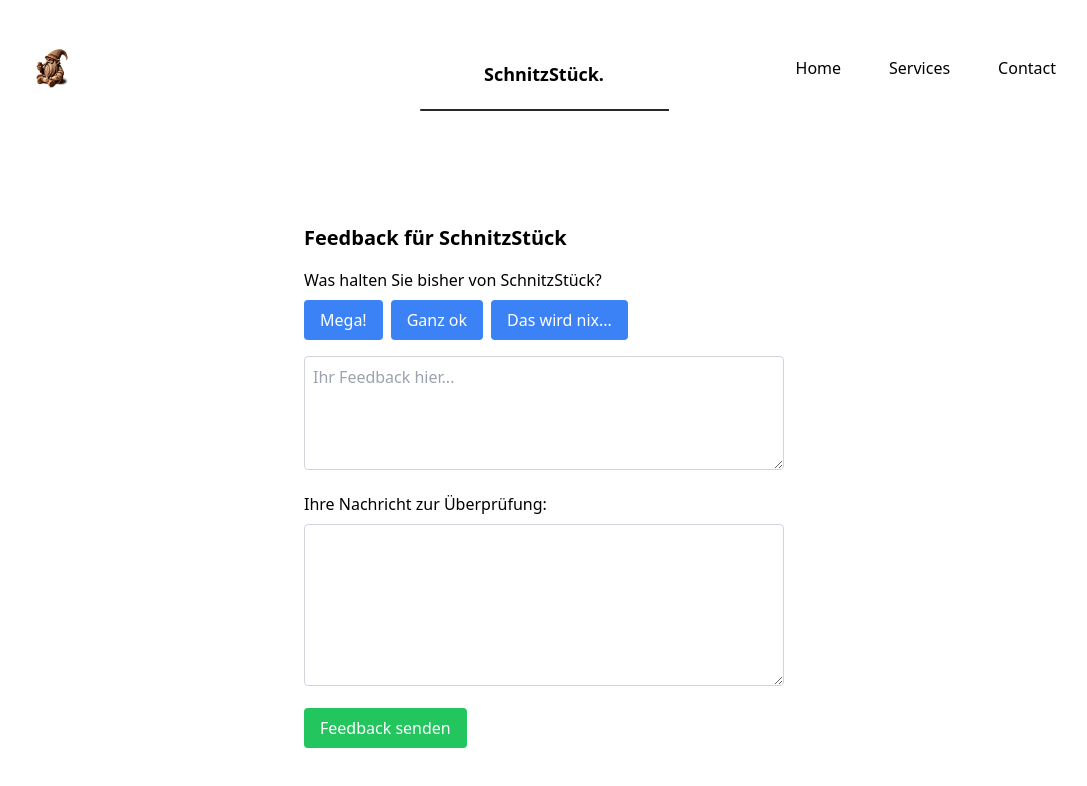
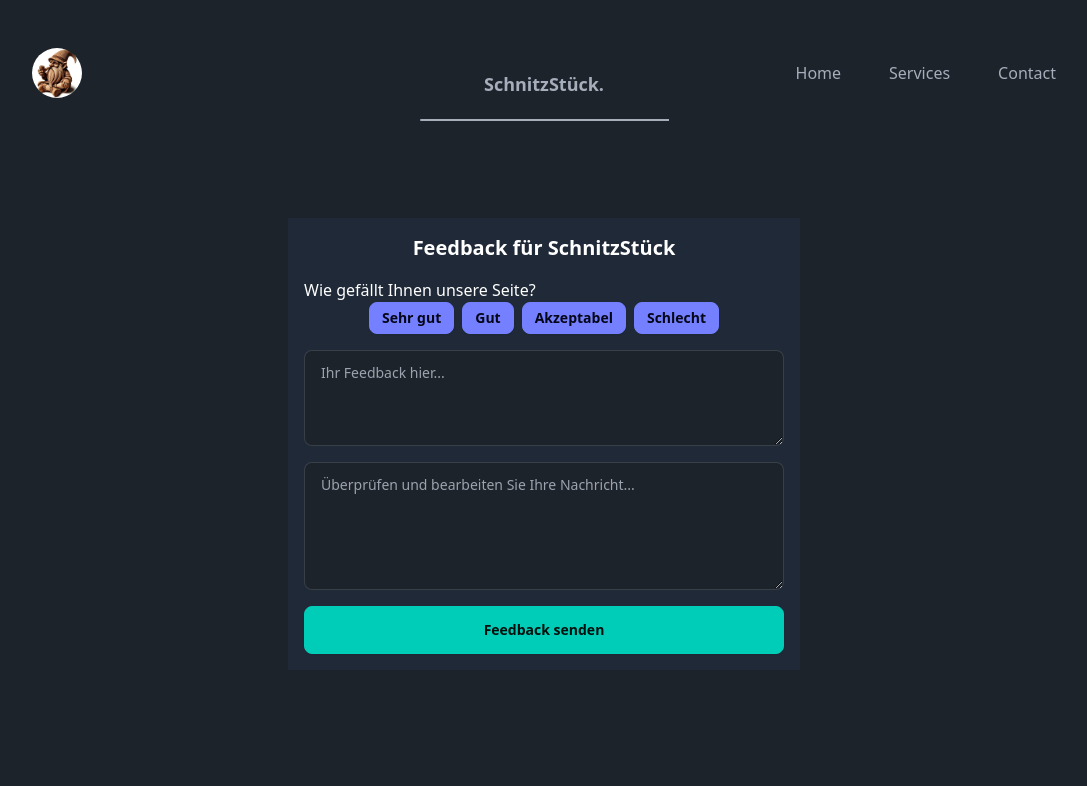
Before and after one commit to PJET2000/schnitzst-ck.github.io, an Astro site: page /contact in a window 1280 px wide. Shown: the whole page, without its empty margins (96-1183 px from the left). Built offline with nearby package versions, Linux system fonts and the light colour scheme; Astro itself is replaced by a stand-in of ours; animation ran at ten frames a second.

Commit message:
daisy ui

```diff
--- a/src/components/Nav.tsx
+++ b/src/components/Nav.tsx
@@ -1,33 +1,22 @@
-const gnom = '/Gnom.png'
-import {motion} from 'framer-motion'
+import { motion } from 'framer-motion'
 import { useState } from "react"
 import { useMediaQuery } from '../util/useMediaQuery'
 
+const gnom = '/Gnom.png'
 
 const navMotion = {
-    visible: {
-        opacity:1,
-
-        transition: {
-            when: "beforeChildren",
-            staggerChildren: 0.15,
-        },
-    },
-    hidden: {
-        opacity: 0,
-    },
+    // ... (keine Änderungen hier)
 }
 const itemMotion ={
-    visible: { opacity: 1, x: 0 },
-    hidden: { opacity: 0, x: -100 },
+    // ... (keine Änderungen hier)
 }
 
 export default function Nav() {
     const [toggled, setToggled] = useState(false)
     const matches = useMediaQuery('(min-width: 1024px)')
-    console.log(matches)
+
     return (
-        <nav className="relative mx-8 mb-24 flex justify-between items-center pt-12 pb-6 font-medium md:mx-16 lg:mx-32">
+        <nav className="relative mx-8 mb-24 flex justify-between items-center pt-12 pb-6 font-medium md:mx-16 lg:mx-32 bg-base-100 text-base-content">
             <svg
                 className="absolute bottom-0 left-1/2 -translate-x-1/2"
                 width="250"
@@ -39,42 +28,38 @@ export default function Nav() {
                 <path
                 d="M2 2L428 2"
                 strokeWidth={2}
-                stroke="#282828"
+                stroke="currentColor"
                 strokeLinecap="round"
                 />
 
             </svg>
             <div>
-                <img src={gnom} alt="Profile picture of Gnom" style={{ width: '40px', height: 'auto' }}/>
+                <img src={gnom} alt="Profilbild von Gnom" style={{ width: '50px', height: 'auto' }} className='rounded-full'/>
             </div>
 
-            {/* Title */}
-
             <h1 className="absolute left-1/2 -translate-x-1/2 bottom-0 mb-6 text-lg font-bold">
-                <a href="/">SchnitzStück.</a>
+                <a href="/" className="text-base-content hover:text-accent">SchnitzStück.</a>
             </h1>
-            {/* Check if we are on mobile or not */}
             {matches && (
                 <div className="flex gap-12">
-                <a href="/">Home</a>
-                <a href="/services">Services</a>
-                <a href="/contact">Contact</a>
+                    <a href="/" className="text-base-content hover:text-accent">Home</a>
+                    <a href="/services" className="text-base-content hover:text-accent">Services</a>
+                    <a href="/contact" className="text-base-content hover:text-accent">Contact</a>
                 </div>
             )}
 
             {!matches && (
                 <div onClick={() => setToggled(prevToggle => !prevToggle)}
                 className="space-y-1.5 cursor-pointer z-50">
-
                     <motion.span
                         animate={{  rotateZ: toggled ? 45 : 0, y: toggled ? 8 : 0 }}
-                    className="block h-0.5 w-8 bg-black"></motion.span>
+                        className="block h-0.5 w-8 bg-current"></motion.span>
                     <motion.span
                         animate={{  width: toggled ? 0 : 24 }}
-                    className="block h-0.5 w-6 bg-black"></motion.span>
+                        className="block h-0.5 w-6 bg-current"></motion.span>
                     <motion.span
                         animate={{  rotateZ: toggled ? -45 : 0, y: toggled ? -8 : 0, width: toggled ? 32 : 16,}}
-                    className="block h-0.5 w-4 bg-black"></motion.span>
+                        className="block h-0.5 w-4 bg-current"></motion.span>
                 </div>
             )}
 
@@ -82,16 +67,16 @@ export default function Nav() {
                 <motion.div
                     animate={{ opacity: 1, x:0 }}
                     initial={{ opacity: 0, x:25 }}
-            className="fixed flex bg-white bottom-0 left-0 w-full h-screen items-center justify-center z-40"
+                    className="fixed flex bg-base-100 bottom-0 left-0 w-full h-screen items-center justify-center z-40 text-base-content"
                 >
                     <motion.div
                         variants={navMotion}
                         animate="visible"
                         initial="hidden"
                         className='flex flex-col gap-24 text-lg font-bold'>
-                <motion.a variants={itemMotion} href="/">&nbsp;&nbsp;Home</motion.a>
-                <motion.a variants={itemMotion} href="/services">Services</motion.a>
-                <motion.a variants={itemMotion} href="/contact">Contact</motion.a>
+                        <motion.a variants={itemMotion} href="/" className="hover:text-accent">&nbsp;&nbsp;Home</motion.a>
+                        <motion.a variants={itemMotion} href="/services" className="hover:text-accent">Services</motion.a>
+                        <motion.a variants={itemMotion} href="/contact" className="hover:text-accent">Contact</motion.a>
                     </motion.div>
                 </motion.div>
             )}
--- a/src/components/cont.tsx
+++ b/src/components/cont.tsx
@@ -31,47 +31,41 @@ const FeedbackForm: React.FC = () => {
   };
 
   return (
-    <form onSubmit={handleSubmit} className="max-w-lg mx-auto p-4" name="feedback-form" method="POST" data-netlify="true">
-      <h2 className="text-xl font-semibold mb-4">Feedback für SchnitzStück</h2>
-      <div className="mb-4">
-        <p className="mb-2">Was halten Sie bisher von SchnitzStück?</p>
-        <div className="flex gap-2">
-          {['Mega!', 'Ganz ok', 'Das wird nix...'].map((level) => (
+    <div className="p-4 max-w-lg mx-auto bg-gray-800 text-white">
+      <form onSubmit={handleSubmit} name="feedback-form" method="POST" data-netlify="true" className="flex flex-col gap-4">
+        <h2 className="text-xl font-semibold text-center">Feedback für SchnitzStück</h2>
+        <div>
+          <p>Wie gefällt Ihnen unsere Seite?</p>
+          <div className="flex gap-2 justify-center">
+            {['Sehr gut', 'Gut', 'Akzeptabel', 'Schlecht'].map((level) => (
               <button
                 key={level}
                 type="button"
                 onClick={() => handleSatisfactionClick(level)}
-              className="px-4 py-2 bg-blue-500 text-white rounded hover:bg-blue-600"
+                className="btn btn-primary btn-sm"
               >
                 {level}
               </button>
             ))}
           </div>
         </div>
-      <div className="mb-4">
         <textarea
-          className="w-full p-2 border border-gray-300 rounded"
-          rows={4}
+          className="textarea textarea-bordered h-24"
           name="feedback"
           value={feedback}
           onChange={handleFeedbackChange}
           placeholder="Ihr Feedback hier..."
         />
-      </div>
-      <div className="mb-4">
-        <p className="mb-2">Ihre Nachricht zur Überprüfung:</p>
         <textarea
-          className="w-full p-2 border border-gray-300 rounded"
-          rows={6}
+          className="textarea textarea-bordered h-32"
           name="editableMessage"
           value={editableMessage}
           onChange={handleEditableMessageChange}
+          placeholder="Überprüfen und bearbeiten Sie Ihre Nachricht..."
         />
+        <button type="submit" className="btn btn-accent">Feedback senden</button>
+      </form>
     </div>
-      <div>
-        <button type="submit" className="px-4 py-2 bg-green-500 text-white rounded hover:bg-green-600">Feedback senden</button>
-      </div>
-    </form>
   );
 };
 
--- a/tailwind.config.mjs
+++ b/tailwind.config.mjs
@@ -1,8 +1,14 @@
 /** @type {import('tailwindcss').Config} */
+import daisyui from 'daisyui';
+
 export default {
 	content: ['./src/**/*.{astro,html,js,jsx,md,mdx,svelte,ts,tsx,vue}'],
 	theme: {
 		extend: {},
 	},
-	plugins: [],
+	// darkMode: 'media',
+	plugins: [require("daisyui")],
+	daisyui: {
+		themes: ["dark"],
+	},
 }
```
Lines whose indentation alone changed are shown as unchanged.
